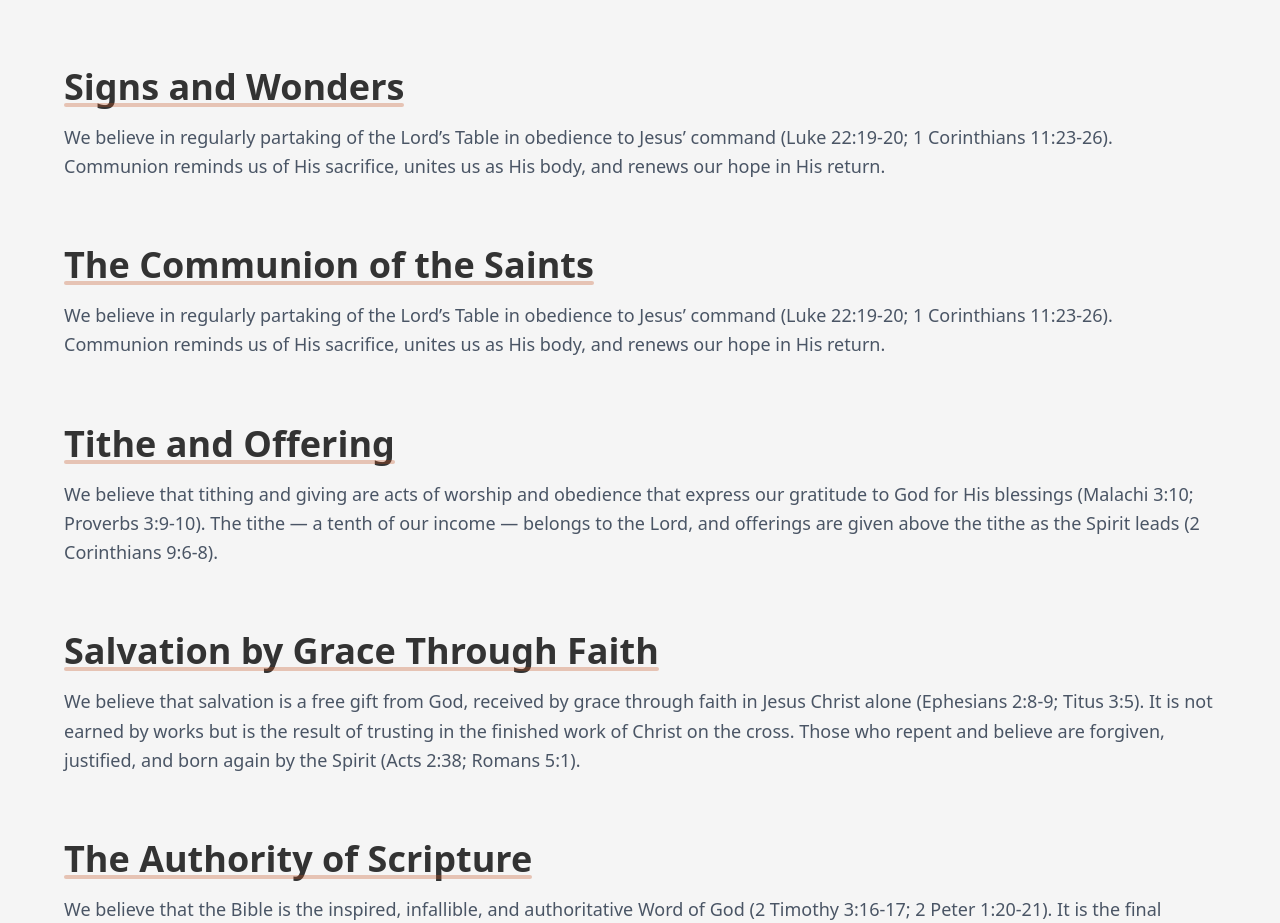
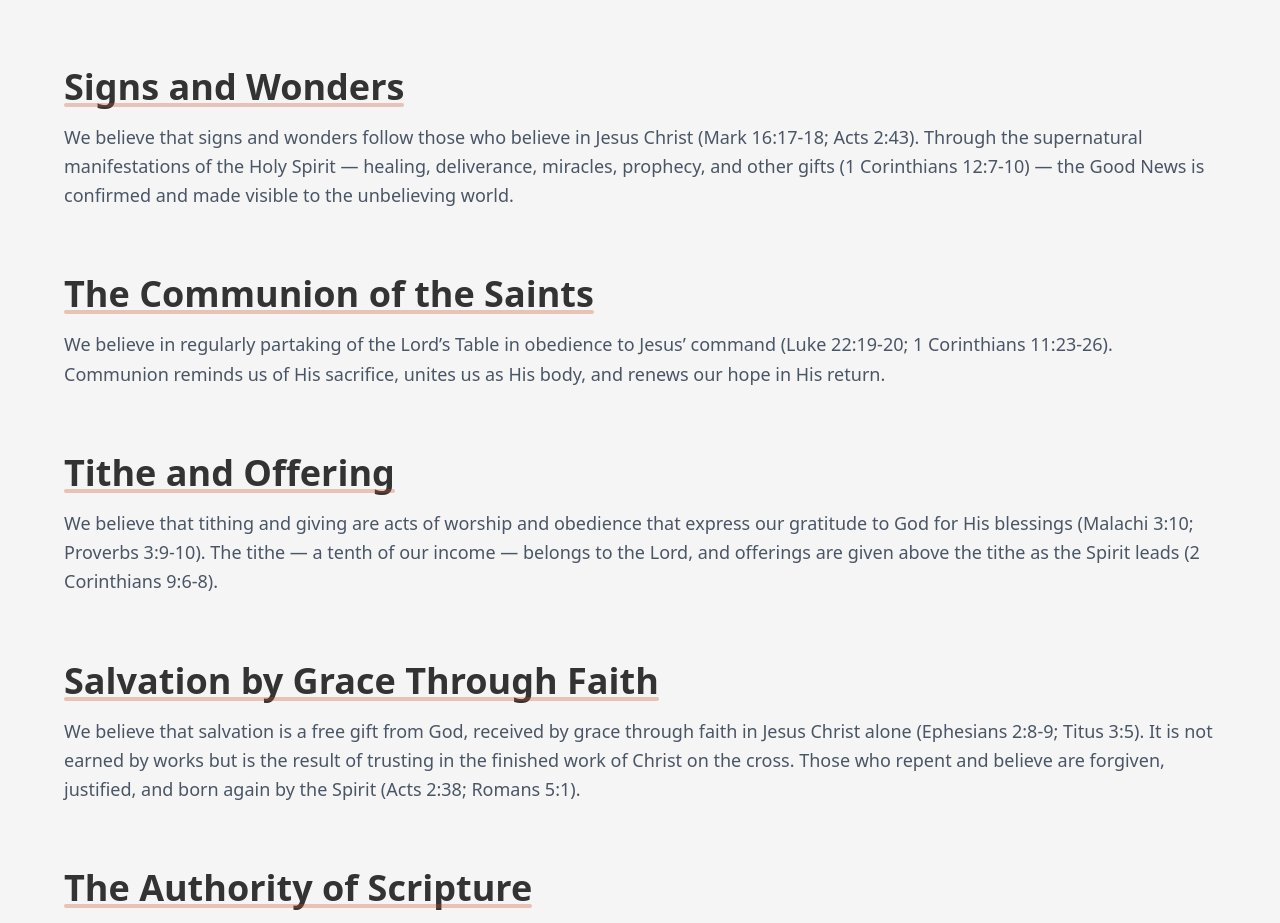
Before and after one commit to samsmoak/church, a Next.js app: page /introduction in a window 1280 px wide. Shown: the part 1586-2509 px from the top of the page. Built offline with nearby package versions, Linux system fonts and the light colour scheme.

Commit message:
banner update 1

```diff
--- a/app/introduction/components/Sectionintro3/Sectionintro3.tsx
+++ b/app/introduction/components/Sectionintro3/Sectionintro3.tsx
@@ -38,7 +38,7 @@ const persons: Person[] = [
 		image: "/assets/church4.jpeg",
 		title: "Signs and Wonders",
 		description:
-			"We believe in regularly partaking of the Lord’s Table in obedience to Jesus’ command (Luke 22:19-20; 1 Corinthians 11:23-26). Communion reminds us of His sacrifice, unites us as His body, and renews our hope in His return.",
+			"We believe that signs and wonders follow those who believe in Jesus Christ (Mark 16:17-18; Acts 2:43). Through the supernatural manifestations of the Holy Spirit — healing, deliverance, miracles, prophecy, and other gifts (1 Corinthians 12:7-10) — the Good News is confirmed and made visible to the unbelieving world.",
 		icon: <BookOpen className='w-8 h-8 text-[#C25020]' />,
 	},
 	{
--- a/app/page.tsx
+++ b/app/page.tsx
@@ -15,8 +15,8 @@ export default function Home() {
 		<div className='w-screen mt-24 '>
 			<div className='w-full bg-white'>
 				<div className='py-10 md:px-10 flex justify-center items-center'>
-					{/* <PurposeBanner /> */}
-					<Banner2 />
+					<PurposeBanner />
+					{/* <Banner2 /> */}
 				</div>
 
 				<ConferenceSection />
```
